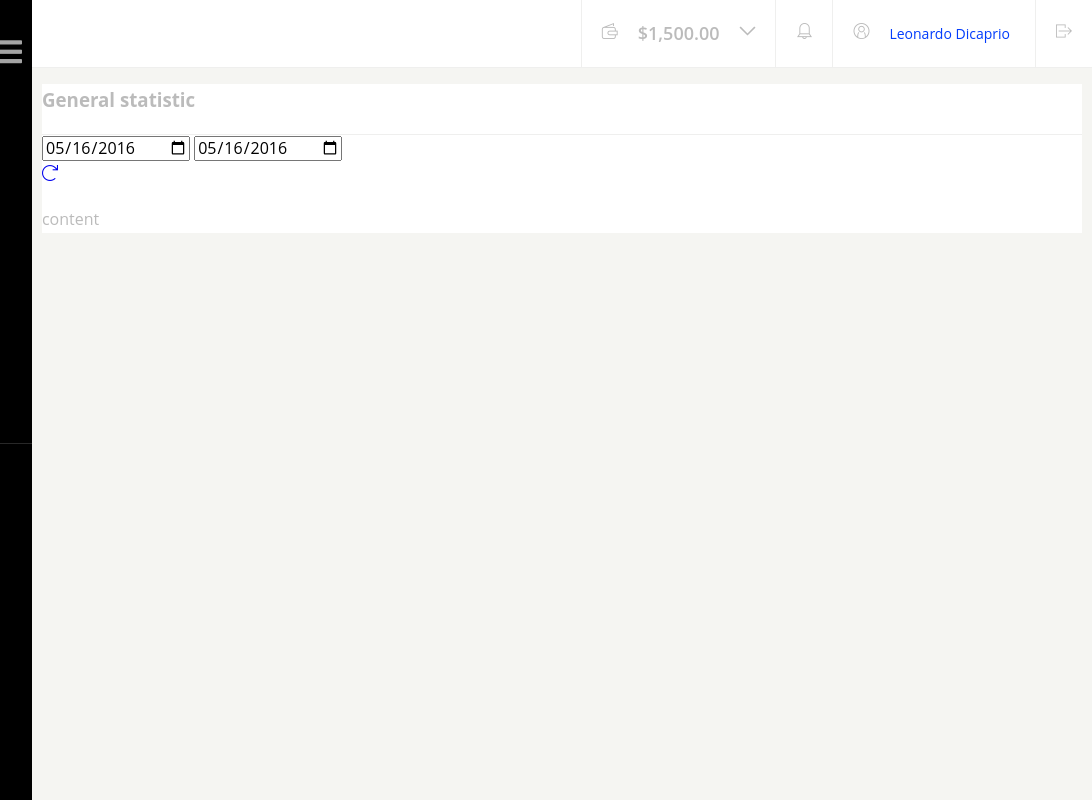
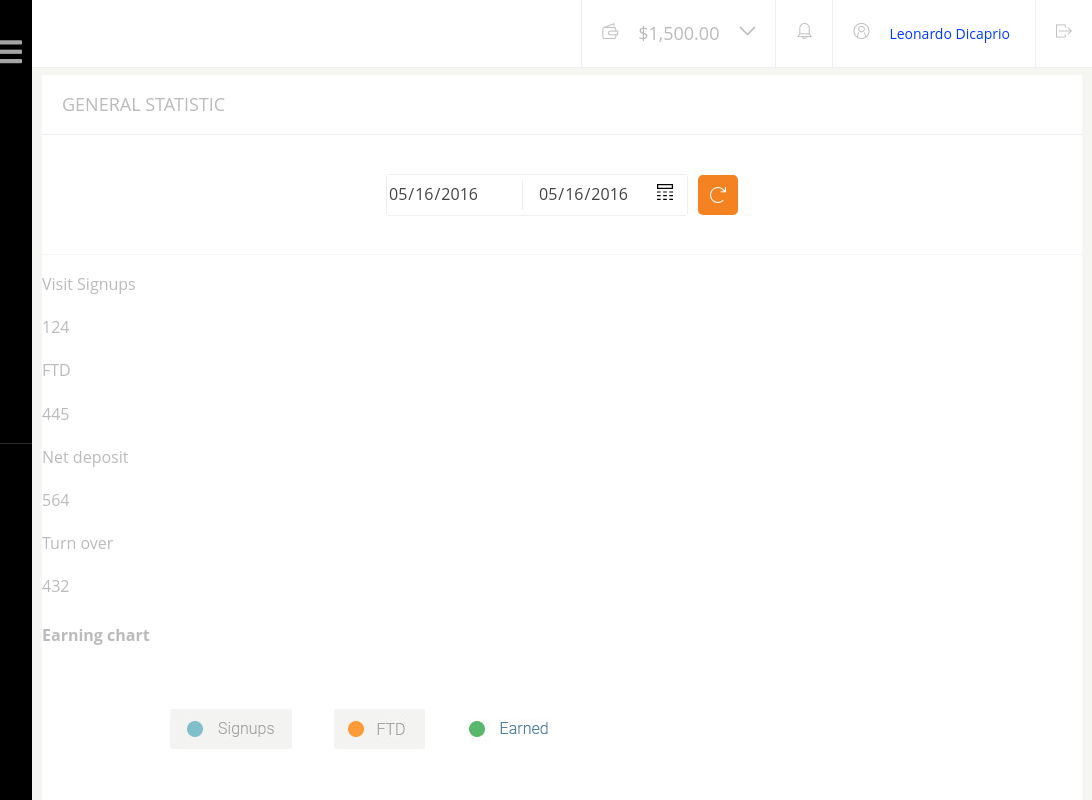
Before and after one commit to Marc-O-Antonio/Dashboard-solo, a website: page index.html in a window 1280 px wide. Shown: the top 800 px of the page, 188-1280 px from the left. Drawn offline with Linux system fonts and the light colour scheme.

Commit message:
add title & form in main

```diff
--- a/index.html
+++ b/index.html
@@ -76,24 +76,53 @@
             </ul>
         </div>
 	</nav>
-	<main class="container">
-        <section class="content">
-            <div class="title">
-                <h3>General statistic</h3>
+	<main class="main-container">
+        <section class="general">
+            <div class="container">
+                <div class="title">
+                    <h3>General statistic</h3>
+                </div>
             </div>
             <div class="form-body">
                 <form class="form">
                     <div class="form-frame">
-                        <input class="form-field" type="date" value="2016-05-16">
+                        <input class="form-field field-1" type="date" value="2016-05-16">
                         <input class="form-field" type="date" value="2016-05-16">
                     </div>
                     <div class="btn-form">
-                        <a href="#" class="icon-refresh btn btn-refresh"></a>
+                        <a href="#" class="icon-refresh btn"></a>
                     </div>
                 </form>
             </div>
             <div class="table-wrapper">
-                <p>content</p>
+                <div class="table-row-wrapper">
+                    <div class="column">
+                        <div class="table-row">
+                            <p>Visit Signups</p>
+                            <p class="number">124</p>
+                        </div>
+                        <div class="table-row">
+                            <p>FTD</p>
+                            <p class="number">445</p>
+                        </div>
+                    </div>
+                    <div class="column">
+                        <div class="table-row">
+                            <p>Net deposit</p>
+                            <p class="number">564</p>
+                        </div>
+                        <div class="table-row">
+                            <p>Turn over</p>
+                            <p class="number">432</p>
+                        </div>
+                    </div>
+                </div>
+            </div>
+            <div class="chart-wrapper">
+                <div class="chart-title">
+                    <h4>Earning chart</h4>
+                </div>
+                <img src="images/chart-images.jpg" alt="">
             </div>
         </section>
     </main>
--- /dev/null
+++ b/sass/components/_buttons.scss
@@ -0,0 +1,17 @@
+.btn {
+    display: inline-flex;
+    align-items: center;
+    justify-content: center;
+    text-decoration: none;
+    background-color: $btn-color;
+    color: $background-color-2;
+    border-radius: 5px;
+    min-height: 40px;
+    min-width: 40px;
+    margin-left: 10px;
+
+    &:hover {
+        cursor: pointer;
+        opacity: 0.75;
+    }
+}
--- a/sass/components/_form_field.scss
+++ b/sass/components/_form_field.scss
@@ -0,0 +1,58 @@
+.form-body {
+    width: 100%;
+    display: flex;
+    height: 120px;
+    border-bottom: 1.5px solid $background-color;
+    align-items: center;
+    justify-content: center;
+    flex-direction: row;
+
+    .form {
+        background-color: transparent;
+
+        display: flex;
+        align-items: center;
+        justify-content: center;
+        flex-wrap: wrap;
+
+        .form-frame {
+            border-radius: 3px;
+            border: 1.5px solid $line-color;
+            display: flex;
+            align-items: center;
+            justify-content: center;
+
+            &::before {
+                position: absolute;
+                content: "";
+                border-left: 1.5px solid $line-color;
+                height: 30px;
+                margin: 0 30px 0 0;
+                z-index: 11;
+            }
+      }
+
+        .form-field {
+            border: none;
+            width: 150px;
+        }
+    }
+
+    input[type="date"] {
+        font-family: $paragraph-font;
+        color: $font-color-1;
+        display: inline-block;
+        height: 40px;
+
+        &:first-of-type::-webkit-calendar-picker-indicator {
+            background: none;
+        }
+
+        &:last-of-type::-webkit-calendar-picker-indicator {
+            background: url('/vendor/icons/calendar.svg') no-repeat;
+            background-size: 16px;
+            margin-right: 10px;
+            color: $font-color;
+        }
+    }
+}
--- /dev/null
+++ b/sass/components/_title.scss
@@ -0,0 +1,14 @@
+.title {
+    width: 100%;
+    height: 60px;
+    border-bottom: 1.5px solid $line-color;
+    display: flex;
+    align-items: center;
+    padding: 10px 20px;
+
+    h3 {
+      font-weight: 500;
+      font-size: 18px;
+      text-transform: uppercase;
+    }
+  }
--- a/sass/sections/_container.scss
+++ b/sass/sections/_container.scss
@@ -6,9 +6,5 @@ main {
 
 main section {
     background-color: $background-color-2;
-    margin: 0 auto;
-
-    .title {
-        border-bottom: 1px solid $line-color;
-    }
+    margin: 10px auto;
 }
--- a/sass/sections/_topbar.scss
+++ b/sass/sections/_topbar.scss
@@ -49,6 +49,6 @@ nav {
 
     .balance {
         font-size: 18px;
-        font-weight: 600;
+        font-weight: 500;
     }
 }
--- a/sass/style.scss
+++ b/sass/style.scss
@@ -4,7 +4,8 @@
 @import "layout";
 /* Components */
 @import "components/form_field";
-
+@import "components/title";
+@import "components/buttons";
 /* Sections */
 @import "sections/registration_form";
 @import "sections/sidebar";
```
Also changed, not shown: css/style.css, 1 other file.
